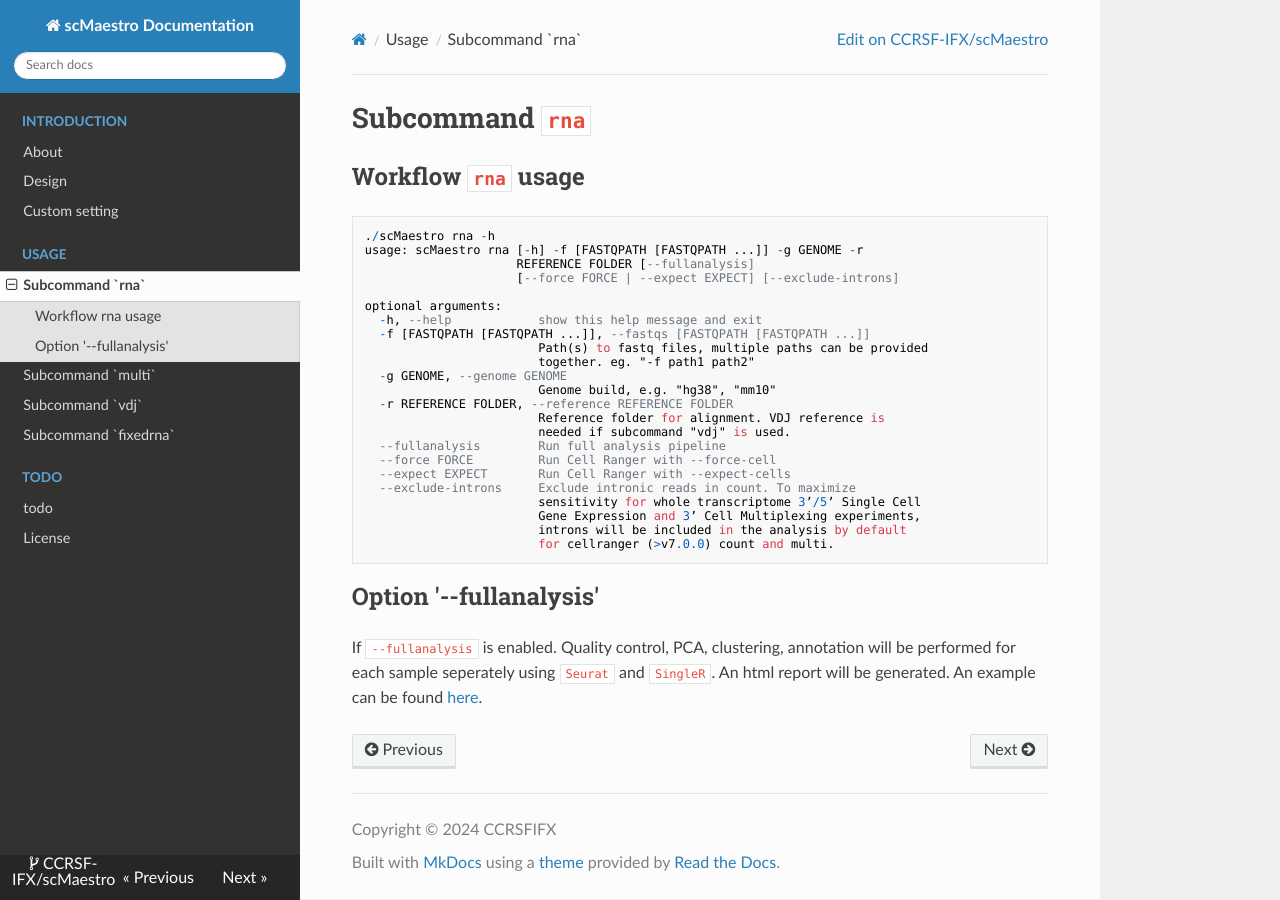
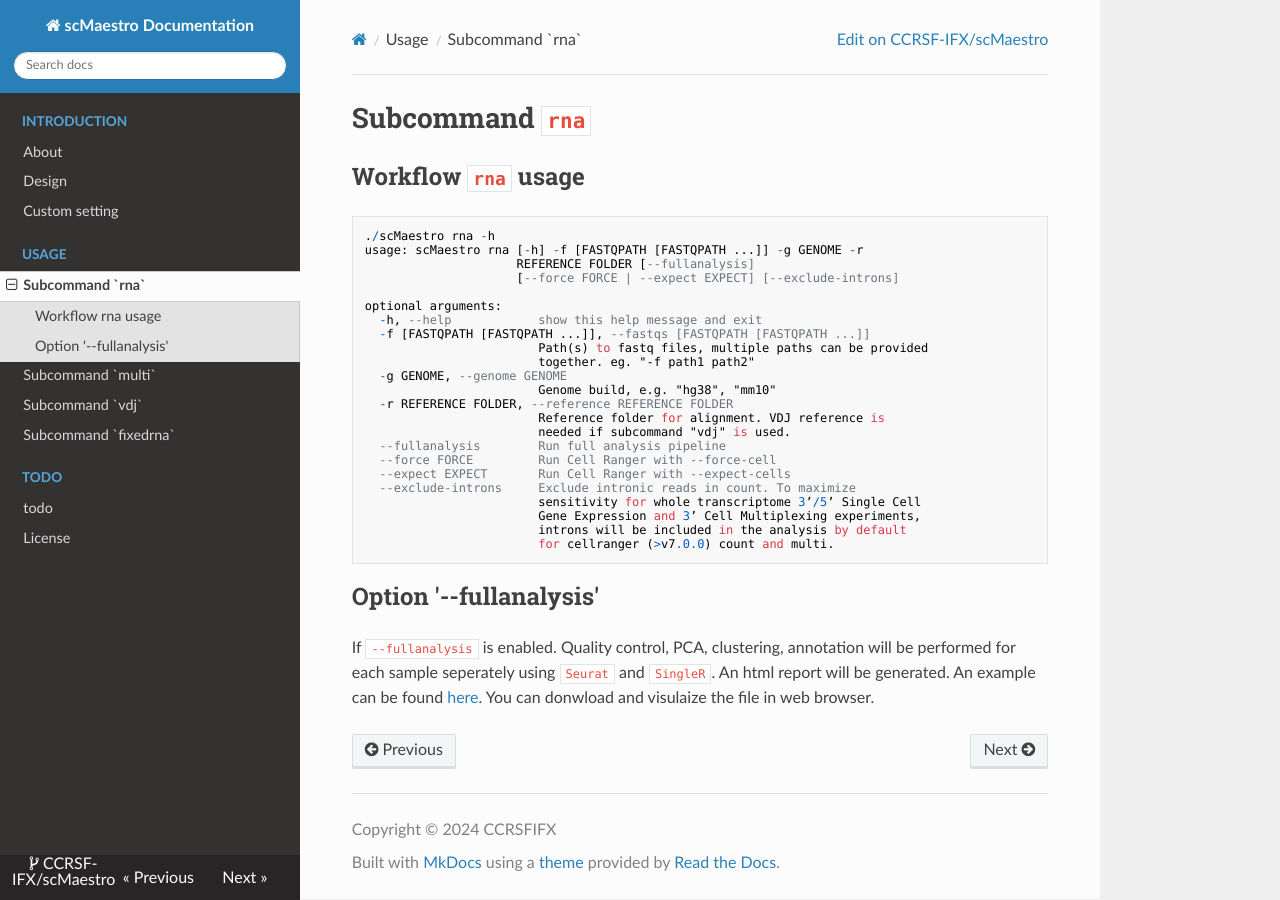
Before and after one commit to CCRSF-IFX/scMaestro, an MkDocs documentation site: the page built from docs/gex.md, in a window 1280 px wide. Built offline with MkDocs 1.6.1, drawn with Linux system fonts in a browser that asks for light colours; nearby versions of some CDN libraries.

Commit message:
Update gex.md

```diff
--- a/docs/gex.md
+++ b/docs/gex.md
@@ -30,4 +30,4 @@
 
 ## Option '--fullanalysis'
 
-If `--fullanalysis` is enabled. Quality control, PCA, clustering, annotation will be performed for each sample seperately using `Seurat` and `SingleR`. An html report will be generated. An example can be found [here](https://github.com/CCRSF-IFX/SF_sc-smk-wl/blob/main/data/10k_PBMC_3p_nextgem_Chromium_X_sc_report.html).
+If `--fullanalysis` is enabled. Quality control, PCA, clustering, annotation will be performed for each sample seperately using `Seurat` and `SingleR`. An html report will be generated. An example can be found [here](https://github.com/CCRSF-IFX/SF_sc-smk-wl/blob/main/data/10k_PBMC_3p_nextgem_Chromium_X_sc_report.html). You can donwload and visulaize the file in web browser.
```
